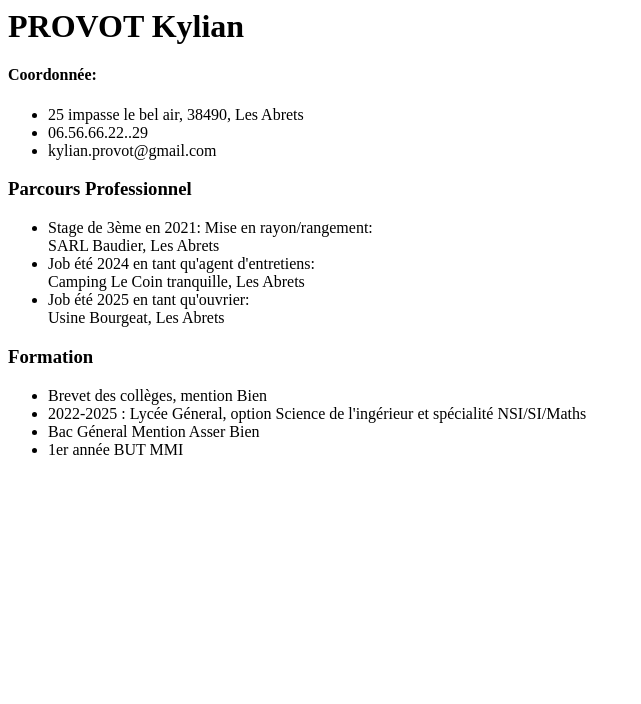
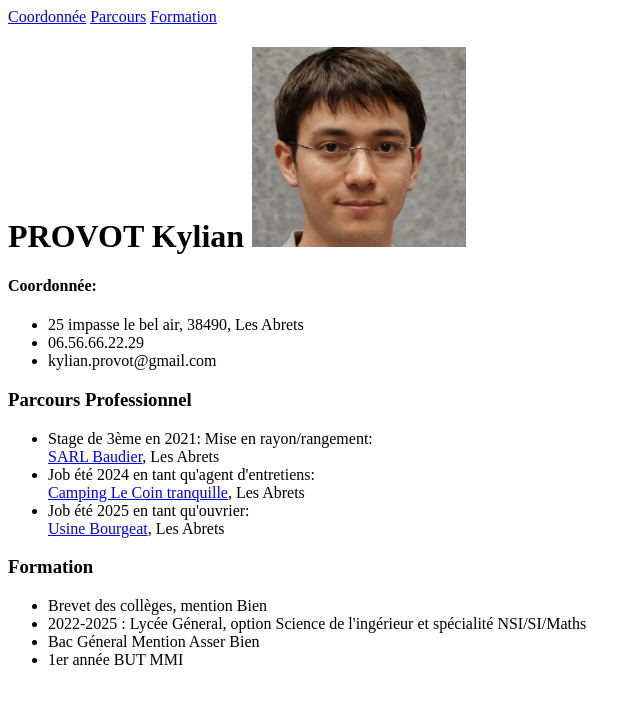
Before and after one commit to KylianProvot/TP1-HTML, a plain HTML site: page index.html in a window 1280 px wide. Shown: the whole page, without its empty margins (0-641 px from the left). Drawn offline with Linux system fonts and the light colour scheme.

Commit message:
rajout photo, liens, menu

```diff
--- a/index.html
+++ b/index.html
@@ -1,26 +1,32 @@
-<html>
+<!DOCTYPE html>
     <head>
         <title> Mon CV</title>
-        <meta charset="UTF8" >
+        <meta charset="UTF-8" >
     </head>
 
     <body>
-        <h1> PROVOT Kylian</h1>
+        <nav>
+
+            <a href="#coordonee">Coordonnée</a>
+            <a href="#parcours">Parcours</a>
+            <a href="#formation">Formation</a>
+        </nav>
+        <h1> PROVOT Kylian    <a href="photoCV.jpg"><img src='photoCV.jpg' alt="Photo aléatoire pour un CV" title="Photo aléatoire pour un CV" height="200" > </a> </h1>
+            <div id="coordonee"></div>
         <h4> Coordonnée:</h4>
         <ul>
             <li> 25 impasse le bel air, 38490, Les Abrets</li>
-            <li>06.56.66.22..29</li>
+            <li>06.56.66.22.29</li>
             <li>kylian.provot@gmail.com</li>
         </ul>
-
-
+            <div id="parcours"></div>
         <h3> Parcours Professionnel</h3>
         <ul>
-            <li> Stage de 3ème en 2021: Mise en rayon/rangement: <br>SARL Baudier, Les Abrets</li>
-            <li>Job été 2024 en tant qu'agent d'entretiens: <br> Camping Le Coin tranquille, Les Abrets</li>
-            <li>Job été 2025 en tant qu'ouvrier: <br> Usine Bourgeat, Les Abrets</li>
+            <li> Stage de 3ème en 2021: Mise en rayon/rangement: <br> <a href="https://www.baudier-horticulture-abrets.fr/"> SARL Baudier</a>, Les Abrets</li>
+            <li>Job été 2024 en tant qu'agent d'entretiens: <br> <a href="https://www.coin-tranquille.com/fr/"> Camping Le Coin tranquille</a>, Les Abrets</li>
+            <li>Job été 2025 en tant qu'ouvrier: <br> <a href="https://www.matferbourgeat.com/">Usine Bourgeat</a>, Les Abrets</li>
         </ul>
-
+            <div id="formation"></div>
         <h3> Formation </h3>
         <ul>
             <li> Brevet des collèges, mention Bien </li>
```
Also changed, not shown: photoCV.jpg (added).
